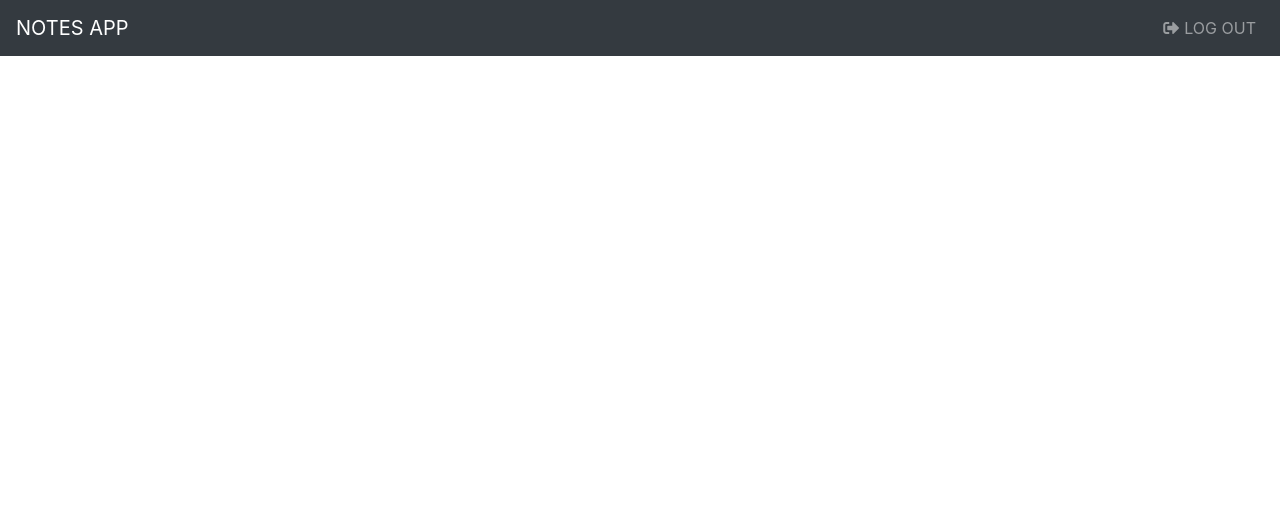
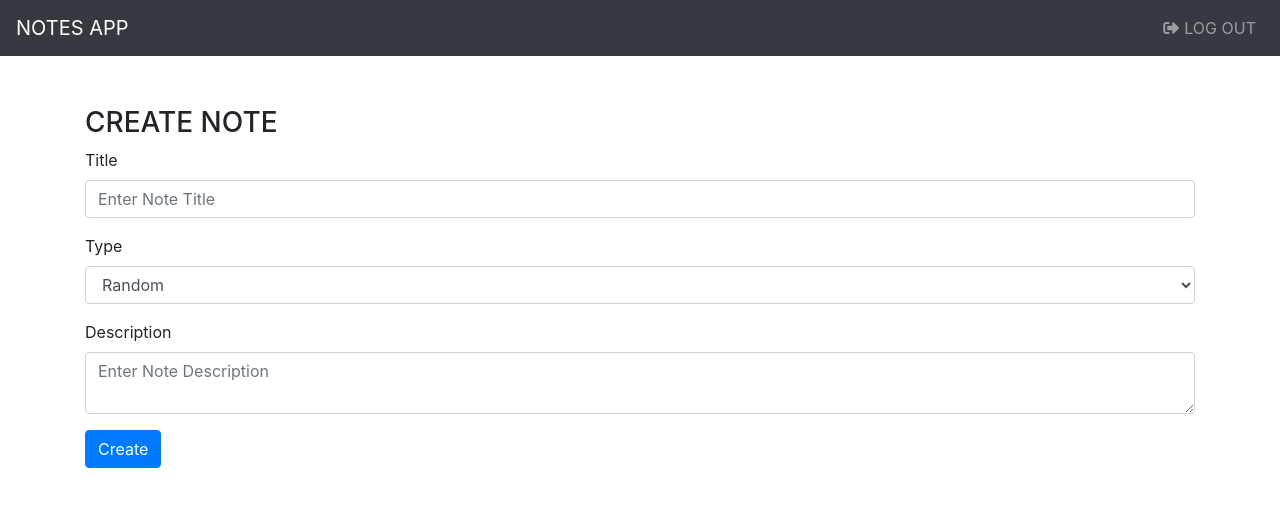
Before and after one commit to ihsaro/django-notes-app, a Django app: page /notes/create/ in a window 1280 px wide. Shown: the top 507 px of the page. Run offline with Django 3.2, Linux system fonts and the light colour scheme; the visitor is signed in with stand-in values (Sample User, id 1); some libraries are stand-ins or nearby versions.

Commit message:
crud in progress

```diff
--- a/notes_project/homepage/templates/homepage/index.html
+++ b/notes_project/homepage/templates/homepage/index.html
@@ -1,4 +1,5 @@
 {% extends "homepage/base.html" %}
+{% load static %}
 
 {% block stylesheets %}
 <!-- Index Stylesheet -->
--- /dev/null
+++ b/notes_project/notes/static/notes/css/create.css
@@ -0,0 +1,3 @@
+.main-container {
+    margin-top: 50px;
+}
--- a/notes_project/notes/templates/notes/create.html
+++ b/notes_project/notes/templates/notes/create.html
@@ -0,0 +1,43 @@
+{% extends 'homepage/base.html' %}
+{% load static %}
+{% block stylesheets %}
+<link rel="stylesheet" href="{% static 'notes/css/create.css' %}">
+{% endblock stylesheets %}
+{% block content %}
+<div class="container main-container">
+    <div class="row">
+        <div class="col-md-12">
+            {% if note %}
+            <h3>UPDATE NOTE</h3>
+            {% else %}
+            <h3>CREATE NOTE</h3>
+            {% endif %}
+        </div>
+    </div>
+    <form method="POST" action="{% url 'authentication:login' %}">
+        {% csrf_token %}
+        <div class="form-group">
+            <label for="note-title">Title</label>
+            <input type="text" class="form-control" id="note-title" name="note-title" placeholder="Enter Note Title">
+        </div>
+        <div class="form-group">
+            <label for="note-type">Type</label>
+            <select class="form-control" id="note-type" name="note-type">
+                <option value="R">Random</option>
+                <option value="N">Not Important</option>
+                <option value="M">Most Important</option>
+            </select>
+        </div>
+        <div class="form-group">
+            <label for="note-description">Description</label>
+            <textarea class="form-control" id="note-description" name="note-description"
+                placeholder="Enter Note Description"></textarea>
+        </div>
+        {% if note %}
+        <button type="submit" class="btn btn-primary">Update</button>
+        {% else %}
+        <button type="submit" class="btn btn-primary">Create</button>
+        {% endif %}
+    </form>
+</div>
+{% endblock content %}
--- a/notes_project/notes/templates/notes/list.html
+++ b/notes_project/notes/templates/notes/list.html
@@ -1,6 +1,35 @@
 {% extends 'homepage/base.html' %}
 {% load static %}
 {% block stylesheets %}
+<link rel="stylesheet" href="{% static 'notes/css/list.css' %}">
 {% endblock stylesheets %}
 {% block content %}
+<div class="container main-container">
+    <table class="table table-borderless table-hover">
+        <thead class="thead-dark">
+            <tr>
+                <th scope="col">#</th>
+                <th scope="col">Notes Title</th>
+                <th scope="col">Notes Description</th>
+                <th scope="col">Notes Type</th>
+                <th scope="col">Action</th>
+            </tr>
+        </thead>
+        <tbody>
+
+            {% for note in notes %}
+            <tr>
+                <th scope="row">{{ forloop.counter }}</th>
+                <td>{{ note.note_title }}</td>
+                <td>{{ note.note_description }}</td>
+                <td>{{ note.get_note_type_display }}</td>
+                <td>
+                    <a href="{% url 'notes:update' note.id %}"><i class="far fa-edit"></i></a>
+                    <i class="far fa-trash-alt"></i>
+                </td>
+            </tr>
+            {% endfor %}
+        </tbody>
+    </table>
+</div>
 {% endblock content %}
--- a/notes_project/notes/views.py
+++ b/notes_project/notes/views.py
@@ -1,19 +1,30 @@
-from django.shortcuts import render
+from django.shortcuts import render, redirect
 from django.contrib.auth.decorators import login_required
 
-# Create your views here.
+from .models import Note
 
 
 @login_required
 def list_view(request):
-    return render(request, 'notes/list.html')
+    current_user = request.user
+    context = {
+        'notes': Note.objects.all().filter(user=current_user)
+    }
+    return render(request, 'notes/list.html', context)
 
 
 @login_required
 def create_view(request):
-    return render(request, 'notes/list.html')
+    return render(request, 'notes/create.html')
 
 
 @login_required
 def update_view(request, note_id):
-    return render(request, 'notes/list.html')
+    current_user = request.user
+    try:
+        context = {
+            'note': Note.objects.all().filter(user=current_user).get(pk=note_id)
+        }
+        return render(request, 'notes/create.html', context)
+    except Note.DoesNotExist:
+        return redirect('notes:list')
```
Also changed, not shown: notes_project/homepage/views.py (+5 -3 lines), notes_project/notes/static/notes/css/list.css (added, +7 -0 lines), notes_project/notes/templates/notes/update.html (deleted).
